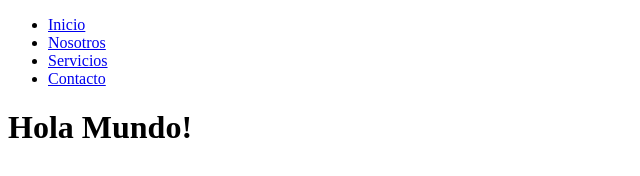
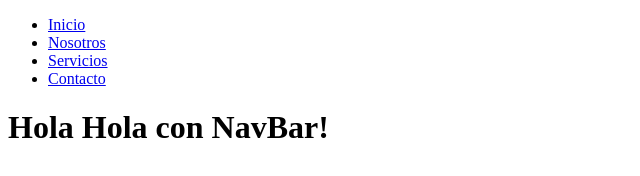
Before and after one commit to gonzafg2/Frontend-Usach-2024, a plain HTML site: page index.html in a window 1280 px wide. Shown: the whole page, without its empty margins (0-640 px from the left). Drawn offline with Linux system fonts and the light colour scheme.

```diff
--- a/index.html
+++ b/index.html
@@ -14,6 +14,6 @@
       <li><a href="#">Contacto</a></li>
     </ul>
   </nav>
-  <h1>Hola Mundo!</h1>
+  <h1>Hola Hola con NavBar!</h1>
 </body>
 </html>
```
